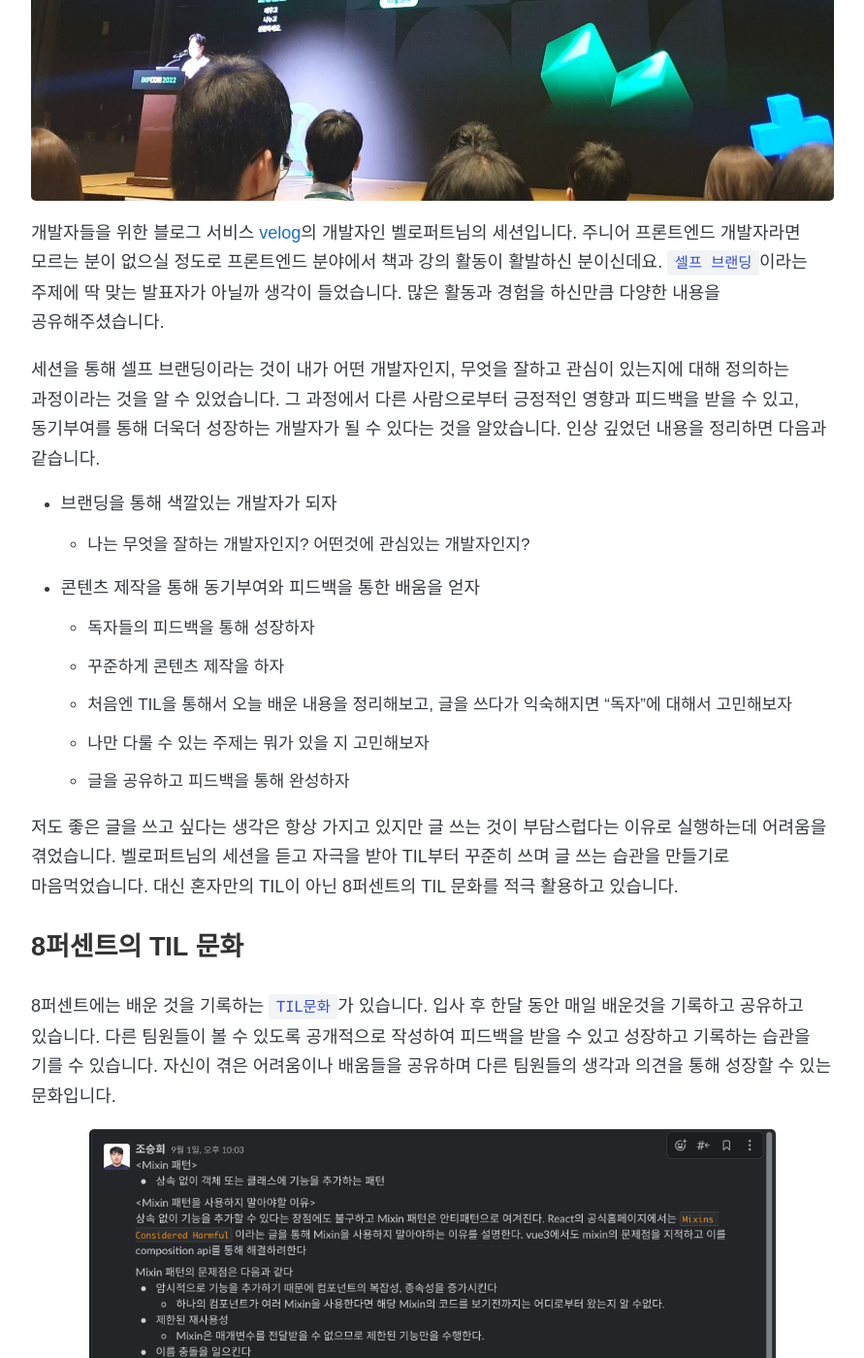
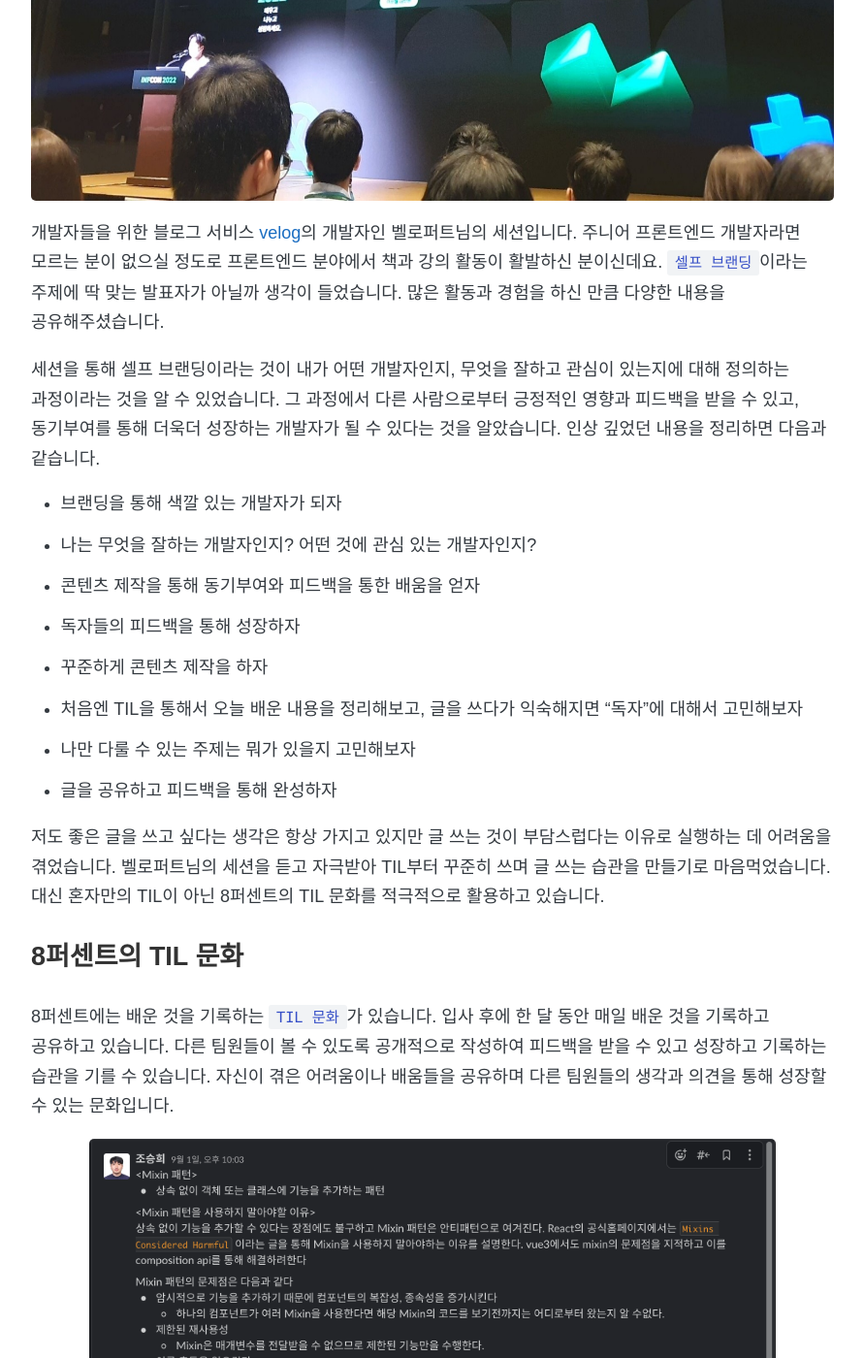
Before and after one commit to 8percent/8percent.github.io, a Jekyll site: the page built from _posts/2022-09-08-신입개발자의_인프콘2022_참가_후기.md, in a window 1280 px wide and 1400 px high, scrolled down 9078 px. Shown: the whole window at 97% size, without its empty margins (194-1085 px from the left). Built offline with Jekyll 4.4.1, drawn with Linux system fonts in a browser that asks for light colours; some web fonts are replaced; some of the changed text lies outside the part shown.

Commit message:
CHG: 맞춤법검사기 수정

```diff
--- a/_posts/2022-09-08-신입개발자의_인프콘2022_참가_후기.md
+++ b/_posts/2022-09-08-신입개발자의_인프콘2022_참가_후기.md
@@ -145,30 +145,30 @@
 
 <center><img src="/images/infcon-8.jpeg" height="550"></center>
 
-개발자들을 위한 블로그 서비스 [velog](https://velog.io/)의 개발자인 벨로퍼트님의 세션입니다. 주니어 프론트엔드 개발자라면 모르는 분이 없으실 정도로 프론트엔드 분야에서 책과 강의 활동이 활발하신 분이신데요. `셀프 브랜딩`이라는 주제에 딱 맞는 발표자가 아닐까 생각이 들었습니다. 많은 활동과 경험을 하신만큼 다양한 내용을 공유해주셨습니다.
+개발자들을 위한 블로그 서비스 [velog](https://velog.io/)의 개발자인 벨로퍼트님의 세션입니다. 주니어 프론트엔드 개발자라면 모르는 분이 없으실 정도로 프론트엔드 분야에서 책과 강의 활동이 활발하신 분이신데요. `셀프 브랜딩`이라는 주제에 딱 맞는 발표자가 아닐까 생각이 들었습니다. 많은 활동과 경험을 하신 만큼 다양한 내용을 공유해주셨습니다.
 
 세션을 통해 셀프 브랜딩이라는 것이 내가 어떤 개발자인지, 무엇을 잘하고 관심이 있는지에 대해 정의하는 과정이라는 것을 알 수 있었습니다. 그 과정에서 다른 사람으로부터 긍정적인 영향과 피드백을 받을 수 있고, 동기부여를 통해 더욱더 성장하는 개발자가 될 수 있다는 것을 알았습니다. 인상 깊었던 내용을 정리하면 다음과 같습니다.
 
-- 브랜딩을 통해 색깔있는 개발자가 되자
-  - 나는 무엇을 잘하는 개발자인지? 어떤것에 관심있는 개발자인지?
+- 브랜딩을 통해 색깔 있는 개발자가 되자
+- 나는 무엇을 잘하는 개발자인지? 어떤 것에 관심 있는 개발자인지?
 - 콘텐츠 제작을 통해 동기부여와 피드백을 통한 배움을 얻자
-  - 독자들의 피드백을 통해 성장하자
-  - 꾸준하게 콘텐츠 제작을 하자
-  - 처음엔 TIL을 통해서 오늘 배운 내용을 정리해보고, 글을 쓰다가 익숙해지면 "독자"에 대해서 고민해보자
-  - 나만 다룰 수 있는 주제는 뭐가 있을 지 고민해보자
-  - 글을 공유하고 피드백을 통해 완성하자
+- 독자들의 피드백을 통해 성장하자
+- 꾸준하게 콘텐츠 제작을 하자
+- 처음엔 TIL을 통해서 오늘 배운 내용을 정리해보고, 글을 쓰다가 익숙해지면 "독자"에 대해서 고민해보자
+- 나만 다룰 수 있는 주제는 뭐가 있을지 고민해보자
+- 글을 공유하고 피드백을 통해 완성하자
 
-저도 좋은 글을 쓰고 싶다는 생각은 항상 가지고 있지만 글 쓰는 것이 부담스럽다는 이유로 실행하는데 어려움을 겪었습니다. 벨로퍼트님의 세션을 듣고 자극을 받아 TIL부터 꾸준히 쓰며 글 쓰는 습관을 만들기로 마음먹었습니다. 대신 혼자만의 TIL이 아닌 8퍼센트의 TIL 문화를 적극 활용하고 있습니다.
+저도 좋은 글을 쓰고 싶다는 생각은 항상 가지고 있지만 글 쓰는 것이 부담스럽다는 이유로 실행하는 데 어려움을 겪었습니다. 벨로퍼트님의 세션을 듣고 자극받아 TIL부터 꾸준히 쓰며 글 쓰는 습관을 만들기로 마음먹었습니다. 대신 혼자만의 TIL이 아닌 8퍼센트의 TIL 문화를 적극적으로 활용하고 있습니다.
 
 ### **8퍼센트의 TIL 문화**
 
-8퍼센트에는 배운 것을 기록하는 `TIL문화`가 있습니다. 입사 후 한달 동안 매일 배운것을 기록하고 공유하고 있습니다. 다른 팀원들이 볼 수 있도록 공개적으로 작성하여 피드백을 받을 수 있고 성장하고 기록하는 습관을 기를 수 있습니다. 자신이 겪은 어려움이나 배움들을 공유하며 다른 팀원들의 생각과 의견을 통해 성장할 수 있는 문화입니다.
+8퍼센트에는 배운 것을 기록하는 `TIL 문화`가 있습니다. 입사 후에 한 달 동안 매일 배운 것을 기록하고 공유하고 있습니다. 다른 팀원들이 볼 수 있도록 공개적으로 작성하여 피드백을 받을 수 있고 성장하고 기록하는 습관을 기를 수 있습니다. 자신이 겪은 어려움이나 배움들을 공유하며 다른 팀원들의 생각과 의견을 통해 성장할 수 있는 문화입니다.
 
 <center><img src="/images/infcon-9.png" height="350"></center>
 
 <center><img src="/images/infcon-10.png" height="350"></center>
 
-물론 입사 한 달이 지나도 TIL을 공유하면 동료 개발자들이 피드백으로 반갑게 맞아주는데요. 인프콘에 갔다온 후 다시 TIL을 꾸준히 작성하고 있습니다. 좋은 콘텐츠의 글을 통해 내가 어떤 개발자인지 알아가는 `셀프 브랜딩`의 첫걸음이라고 생각합니다. 여러분들도 좋은 콘텐츠의 글을 쓰고 싶다면 TIL부터 시작하는 건 어떨까요? by - 조승희
+물론 입사 한 달이 지나도 TIL을 공유하면 동료 개발자들이 피드백으로 반갑게 맞아주는데요. 인프콘에 갔다 온 후 다시 TIL을 꾸준히 작성하고 있습니다. 좋은 콘텐츠의 글을 통해 내가 어떤 개발자인지 알아가는 `셀프 브랜딩`의 첫걸음이라고 생각합니다. 여러분들도 좋은 콘텐츠의 글을 쓰고 싶다면 TIL부터 시작하는 건 어떨까요? by - 조승희
 
 (8퍼센트의 TIL문화에 대해 자세히 알고싶다면 [이 글](https://8percent.github.io/2022-03-07/TIL_culture/)을 읽어주세요!)
 
@@ -176,8 +176,8 @@
 
 <center><img src="/images/infcon-11.jpeg" height="350"></center>
 
-승희) 컨퍼런스 참가는 처음이었는데요. 많은 분들의 개발에 대한 열정을 직접 느낄 수 있었습니다. 성장하고자 하는 분들을 통해 자극을 받고 개발에 대한 열정을 다시 느낄 수 있는 계기가 되었습니다. 인프런의 슬로건처럼 `배우고 나누고 성장`할 수 있었던 시간이었습니다.
+승희) 컨퍼런스 참가는 처음이었는데요. 많은 분의 개발에 대한 열정을 직접 느낄 수 있었습니다. 성장하고자 하는 분들을 통해 자극받고 개발에 대한 열정을 다시 느낄 수 있는 계기가 되었습니다. 인프런의 슬로건처럼 `배우고 나누고 성장`할 수 있었던 시간이었습니다.
 
-민정) 다양한 주제와 스토리를 가진 수많은 개발자 분들을 직접 만나고, 그 분들이 마주한 경험이나 고민들을 생생하게 전달 받을 수 있는 지식의 장이었습니다. 영상이나 텍스트로만 접하던 개발자님께 궁금했던 부분에 대해 직접 질문도 드리고 이야기도 나눌 수 있는 만큼 값진 자리였습니다.
+민정) 다양한 주제와 스토리를 가진 수많은 개발자분을 직접 만나고, 그분들이 마주한 경험이나 고민을 생생하게 전달받을 수 있는 지식의 장이었습니다. 영상이나 텍스트로만 접하던 개발자님께 궁금했던 부분에 대해 직접 질문도 드리고 이야기도 나눌 수 있는 만큼 값진 자리였습니다.
 
 ### _우리 내년에도 인프콘에서 만나요~! (제발~!)_
```
Also changed, not shown: other parts of _posts/2022-09-08-신입개발자의_인프콘2022_참가_후기.md (+3 -3 lines).
